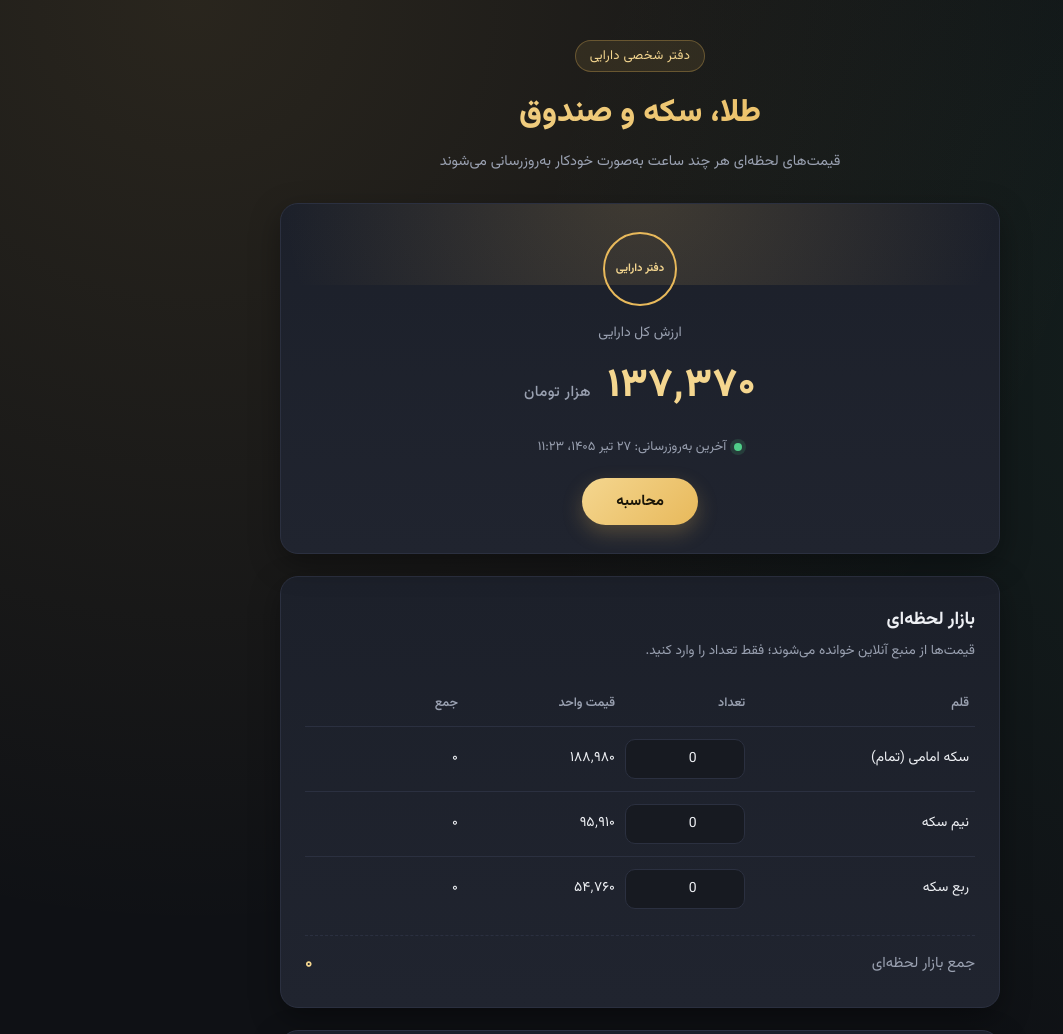
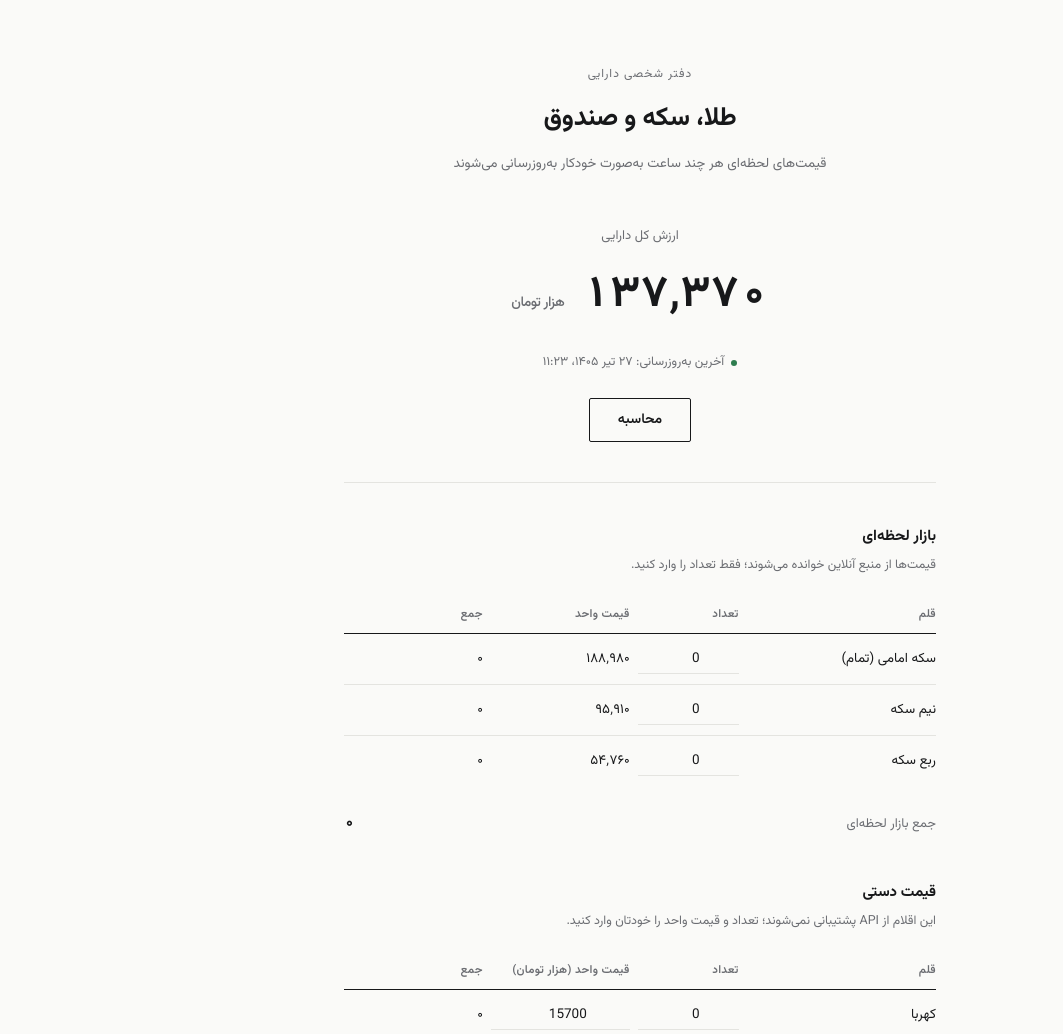
Before and after one commit to parsa8484/Seke, a plain HTML site: page index.html in a window 1280 px wide. Shown: the top 1034 px of the page, without its empty margins (0-1063 px from the left). Drawn offline with Linux system fonts and the light colour scheme.

Commit message:
Update style.css

```diff
--- a/css/style.css
+++ b/css/style.css
@@ -1,19 +1,14 @@
-@import url('https://fonts.googleapis.com/css2?family=Vazirmatn:wght@400;500;600;700;800&display=swap');
+@import url('https://fonts.googleapis.com/css2?family=Vazirmatn:wght@400;500;600;700&display=swap');
 
 :root {
-  --bg: #0f1115;
-  --bg-soft: #171a21;
-  --card: #1c202a;
-  --card-2: #20242f;
-  --border: #2b3040;
-  --gold: #e8b95b;
-  --gold-soft: #f4d68f;
-  --text: #eef0f4;
-  --text-dim: #9aa1b1;
-  --green: #4fce88;
-  --red: #ef6a6a;
-  --radius: 18px;
-  --shadow: 0 10px 30px rgba(0, 0, 0, 0.35);
+  --bg: #fafaf8;
+  --ink: #17181a;
+  --ink-dim: #6b6d72;
+  --line: #e4e4e0;
+  --accent: #b8860b;
+  --accent-soft: #f3ead6;
+  --green: #2e7d4f;
+  --red: #c4402f;
 }
 
 * {
@@ -27,127 +22,83 @@ html, body {
 
 body {
   font-family: 'Vazirmatn', Tahoma, sans-serif;
-  background:
-    radial-gradient(circle at 15% 0%, rgba(232, 185, 91, 0.12), transparent 45%),
-    radial-gradient(circle at 100% 20%, rgba(79, 206, 136, 0.08), transparent 40%),
-    var(--bg);
-  color: var(--text);
-  min-height: 100vh;
-  line-height: 1.7;
+  background: var(--bg);
+  color: var(--ink);
+  line-height: 1.8;
   -webkit-font-smoothing: antialiased;
 }
 
 .wrap {
-  max-width: 760px;
+  max-width: 640px;
   margin: 0 auto;
-  padding: 40px 20px 60px;
+  padding: 64px 24px 80px;
 }
 
 /* ---------- Header ---------- */
 
 .masthead {
   text-align: center;
-  margin-bottom: 28px;
+  margin-bottom: 48px;
 }
 
 .eyebrow {
-  display: inline-block;
-  font-size: 13px;
-  color: var(--gold-soft);
-  background: rgba(232, 185, 91, 0.1);
-  border: 1px solid rgba(232, 185, 91, 0.3);
-  padding: 4px 14px;
-  border-radius: 999px;
-  margin: 0 0 14px;
-  letter-spacing: 0.3px;
+  display: block;
+  font-size: 12px;
+  color: var(--ink-dim);
+  letter-spacing: 1px;
+  margin: 0 0 10px;
 }
 
 .masthead h1 {
-  font-size: 32px;
-  font-weight: 800;
+  font-size: 26px;
+  font-weight: 700;
   margin: 0 0 10px;
-  background: linear-gradient(90deg, var(--gold-soft), var(--gold));
-  -webkit-background-clip: text;
-  background-clip: text;
-  color: transparent;
+  letter-spacing: -0.2px;
 }
 
 .masthead .sub {
-  color: var(--text-dim);
-  font-size: 14.5px;
+  color: var(--ink-dim);
+  font-size: 13.5px;
   margin: 0;
 }
 
-/* ---------- Cards (shared) ---------- */
+/* ---------- Layout ---------- */
 
 .ledger {
   display: flex;
   flex-direction: column;
-  gap: 22px;
-}
-
-.seal-section,
-.book-section {
-  background: linear-gradient(180deg, var(--card), var(--card-2));
-  border: 1px solid var(--border);
-  border-radius: var(--radius);
-  box-shadow: var(--shadow);
-  padding: 28px 24px;
+  gap: 40px;
 }
 
 /* ---------- Total / seal section ---------- */
 
 .seal-section {
   text-align: center;
-  position: relative;
-  overflow: hidden;
-}
-
-.seal-section::before {
-  content: "";
-  position: absolute;
-  inset: -40% -20% auto -20%;
-  height: 220px;
-  background: radial-gradient(circle, rgba(232, 185, 91, 0.18), transparent 70%);
-  pointer-events: none;
+  padding-bottom: 40px;
+  border-bottom: 1px solid var(--line);
 }
 
 .seal {
-  display: inline-flex;
-  align-items: center;
-  justify-content: center;
-  width: 74px;
-  height: 74px;
-  border-radius: 50%;
-  border: 2px solid var(--gold);
-  color: var(--gold-soft);
-  margin: 0 auto 16px;
-  position: relative;
-}
-
-.seal-label {
-  font-size: 11px;
-  font-weight: 700;
-  padding: 0 6px;
+  display: none;
 }
 
 .total-label {
-  color: var(--text-dim);
-  font-size: 14px;
-  margin-bottom: 6px;
+  color: var(--ink-dim);
+  font-size: 13px;
+  margin-bottom: 8px;
 }
 
 .total-amount {
-  font-size: 40px;
-  font-weight: 800;
-  color: var(--gold-soft);
-  letter-spacing: 0.5px;
+  font-size: 44px;
+  font-weight: 700;
+  letter-spacing: -0.5px;
+  font-variant-numeric: tabular-nums;
 }
 
 .total-amount small {
-  font-size: 15px;
+  font-size: 14px;
   font-weight: 500;
-  color: var(--text-dim);
+  color: var(--ink-dim);
   margin-right: 6px;
 }
 
@@ -155,71 +106,64 @@ body {
   display: flex;
   align-items: center;
   justify-content: center;
-  gap: 8px;
-  margin: 16px 0 20px;
-  font-size: 13px;
-  color: var(--text-dim);
+  gap: 7px;
+  margin: 16px 0 24px;
+  font-size: 12.5px;
+  color: var(--ink-dim);
 }
 
 .dot {
-  width: 8px;
-  height: 8px;
+  width: 6px;
+  height: 6px;
   border-radius: 50%;
   background: var(--green);
-  box-shadow: 0 0 0 4px rgba(79, 206, 136, 0.15);
 }
 
 .dot.stale {
   background: var(--red);
-  box-shadow: 0 0 0 4px rgba(239, 106, 106, 0.15);
 }
 
 .calc-btn {
   appearance: none;
-  border: none;
+  border: 1px solid var(--ink);
   cursor: pointer;
   font-family: inherit;
-  font-weight: 700;
-  font-size: 15px;
-  color: #1a1508;
-  background: linear-gradient(135deg, var(--gold-soft), var(--gold));
-  padding: 12px 34px;
-  border-radius: 999px;
-  box-shadow: 0 8px 20px rgba(232, 185, 91, 0.25);
-  transition: transform 0.15s ease, box-shadow 0.15s ease;
+  font-weight: 600;
+  font-size: 14px;
+  color: var(--ink);
+  background: transparent;
+  padding: 10px 28px;
+  border-radius: 2px;
+  transition: background 0.15s ease, color 0.15s ease;
 }
 
 .calc-btn:hover {
-  transform: translateY(-2px);
-  box-shadow: 0 12px 26px rgba(232, 185, 91, 0.35);
-}
-
-.calc-btn:active {
-  transform: translateY(0);
+  background: var(--ink);
+  color: var(--bg);
 }
 
 /* ---------- Table sections ---------- */
 
 .book-section h2 {
   margin: 0 0 4px;
-  font-size: 18px;
+  font-size: 15px;
   font-weight: 700;
 }
 
 .book-section .desc {
   margin: 0 0 18px;
-  color: var(--text-dim);
-  font-size: 13.5px;
+  color: var(--ink-dim);
+  font-size: 12.5px;
 }
 
 .row {
   display: grid;
-  grid-template-columns: 1.6fr 0.9fr 1.1fr 1.1fr;
+  grid-template-columns: 1.5fr 0.8fr 1.1fr 1.1fr;
   align-items: center;
-  gap: 10px;
-  padding: 12px 6px;
-  border-bottom: 1px solid var(--border);
-  font-size: 14px;
+  gap: 8px;
+  padding: 10px 0;
+  border-bottom: 1px solid var(--line);
+  font-size: 13.5px;
 }
 
 .row:last-child {
@@ -227,93 +171,89 @@ body {
 }
 
 .row.head {
-  color: var(--text-dim);
-  font-size: 12.5px;
+  color: var(--ink-dim);
+  font-size: 11.5px;
   font-weight: 600;
-  border-bottom: 1px solid var(--border);
+  letter-spacing: 0.3px;
+  border-bottom: 1px solid var(--ink);
+  padding-bottom: 8px;
 }
 
 .row input {
   width: 100%;
   font-family: inherit;
-  background: var(--bg-soft);
-  border: 1px solid var(--border);
-  color: var(--text);
-  border-radius: 10px;
-  padding: 8px 10px;
-  font-size: 14px;
+  background: transparent;
+  border: none;
+  border-bottom: 1px solid var(--line);
+  color: var(--ink);
+  border-radius: 0;
+  padding: 4px 2px;
+  font-size: 13.5px;
   text-align: center;
+  font-variant-numeric: tabular-nums;
   transition: border-color 0.15s ease;
 }
 
 .row input:focus {
   outline: none;
-  border-color: var(--gold);
+  border-color: var(--accent);
 }
 
 .section-total {
   display: flex;
   justify-content: space-between;
-  align-items: center;
-  margin-top: 14px;
-  padding-top: 14px;
-  border-top: 1px dashed var(--border);
-  font-size: 15px;
-  color: var(--text-dim);
+  align-items: baseline;
+  margin-top: 12px;
+  padding-top: 12px;
+  font-size: 13px;
+  color: var(--ink-dim);
 }
 
 .section-total b {
-  color: var(--gold-soft);
-  font-size: 17px;
+  color: var(--ink);
+  font-size: 16px;
+  font-variant-numeric: tabular-nums;
 }
 
 /* ---------- Footer ---------- */
 
 .footer-note {
   text-align: center;
-  font-size: 12.5px;
-  color: var(--text-dim);
+  font-size: 11.5px;
+  color: var(--ink-dim);
   margin-top: 4px;
 }
 
 .page-footer {
   text-align: center;
-  font-size: 12.5px;
-  color: var(--text-dim);
-  margin-top: 28px;
+  font-size: 11.5px;
+  color: var(--ink-dim);
+  margin-top: 40px;
 }
 
 .page-footer a {
-  color: var(--gold-soft);
-  text-decoration: none;
-}
-
-.page-footer a:hover {
+  color: var(--ink);
   text-decoration: underline;
+  text-underline-offset: 2px;
 }
 
 /* ---------- Responsive ---------- */
 
-@media (max-width: 520px) {
+@media (max-width: 480px) {
   .wrap {
-    padding: 24px 14px 40px;
+    padding: 40px 16px 60px;
   }
 
   .masthead h1 {
-    font-size: 26px;
+    font-size: 22px;
   }
 
   .total-amount {
-    font-size: 32px;
+    font-size: 34px;
   }
 
   .row {
-    grid-template-columns: 1.3fr 0.7fr 1fr 1fr;
-    font-size: 12.5px;
-  }
-
-  .row input {
-    padding: 6px 6px;
-    font-size: 12.5px;
+    grid-template-columns: 1.2fr 0.7fr 1fr 1fr;
+    font-size: 12px;
   }
 }
```
